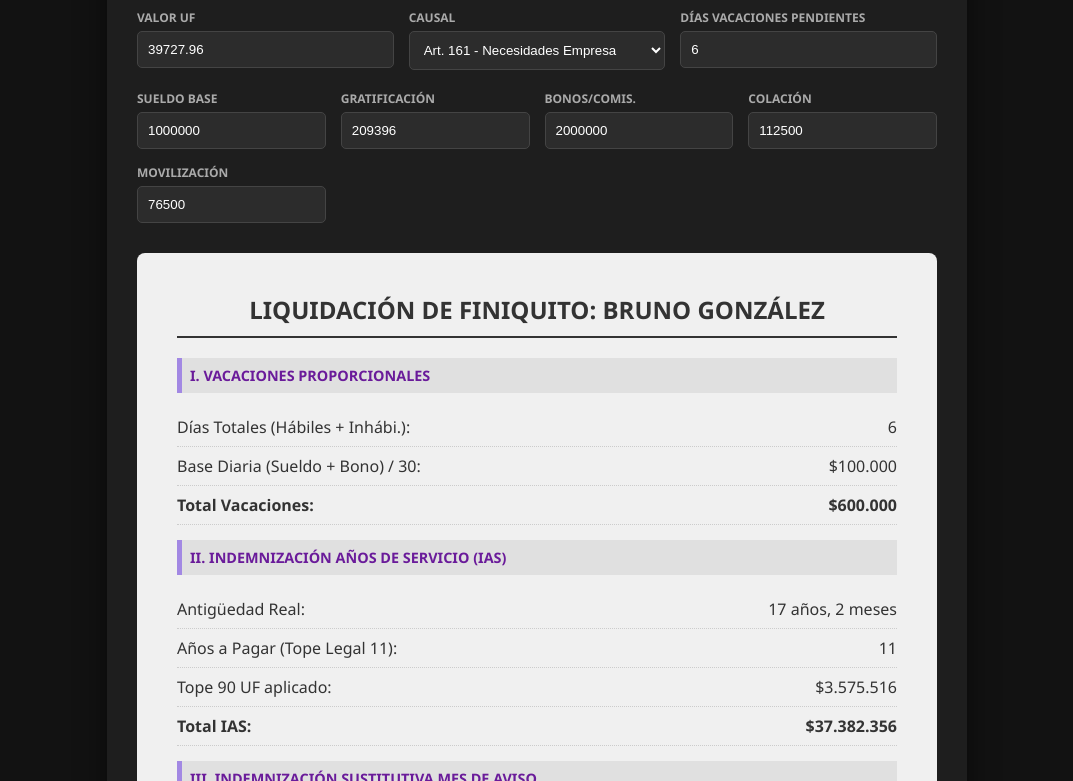
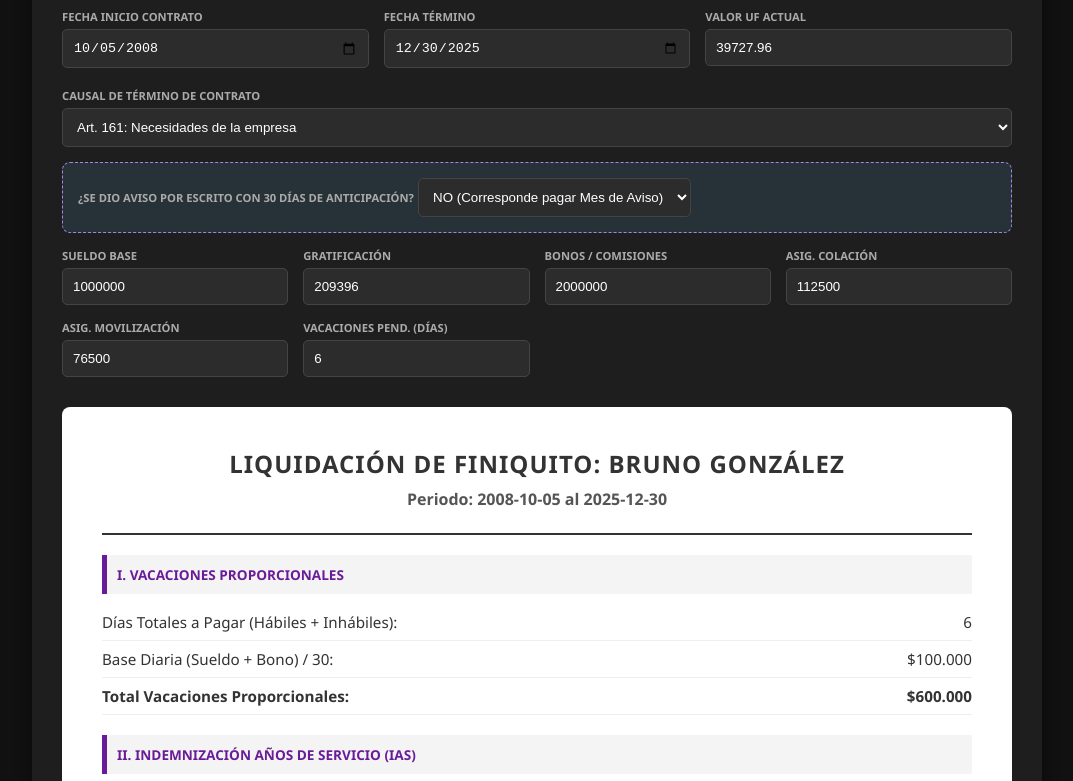
Before and after one commit to BrunoGoMu/finiquito-calculadora, a plain HTML site: page index.html in a window 1280 px wide. Shown: the part 132-913 px from the top of the page, without its empty margins (103-1176 px from the left). Drawn offline with Linux system fonts and the light colour scheme.

Commit message:
Add files via upload

```diff
--- a/index.html
+++ b/index.html
@@ -2,127 +2,203 @@
 <html lang="es">
 <head>
     <meta charset="UTF-8">
-    <title>Calculadora de Finiquito - Bruno González</title>
+    <title>Calculadora de Finiquito Profesional - Bruno González</title>
     <script src="https://cdnjs.cloudflare.com/ajax/libs/html2pdf.js/0.10.1/html2pdf.bundle.min.js"></script>
     <style>
         :root { --bg: #121212; --card: #1e1e1e; --purple: #a288e3; --green: #00ff88; --text: #e0e0e0; }
         body { font-family: 'Segoe UI', sans-serif; background: var(--bg); color: var(--text); padding: 20px; display: flex; flex-direction: column; align-items: center; }
-        .container { background: var(--card); padding: 30px; border-radius: 12px; max-width: 800px; width: 100%; border-top: 5px solid var(--purple); box-shadow: 0 10px 30px rgba(0,0,0,0.5); }
-        h2 { color: var(--purple); text-align: center; margin-bottom: 25px; }
+        .container { background: var(--card); padding: 30px; border-radius: 12px; max-width: 950px; width: 100%; border-top: 5px solid var(--purple); box-shadow: 0 10px 30px rgba(0,0,0,0.5); }
+        h2 { color: var(--purple); text-align: center; margin-bottom: 25px; text-transform: uppercase; letter-spacing: 1px; }
         .grid { display: grid; grid-template-columns: repeat(auto-fit, minmax(180px, 1fr)); gap: 15px; margin-bottom: 20px; }
         .field { display: flex; flex-direction: column; }
-        label { font-size: 0.75rem; color: #aaa; margin-bottom: 5px; font-weight: bold; }
-        input, select { background: #2c2c2c; border: 1px solid #444; color: white; padding: 10px; border-radius: 5px; outline: none; }
+        label { font-size: 0.7rem; color: #aaa; margin-bottom: 5px; font-weight: bold; text-transform: uppercase; }
+        input, select { background: #2c2c2c; border: 1px solid #444; color: white; padding: 10px; border-radius: 5px; outline: none; transition: 0.3s; }
+        input:focus { border-color: var(--purple); }
 
-        /* Informe en Pantalla Estilo Profesional */
-        #informe-final { background: #f0f0f0; color: #333; padding: 40px; margin-top: 30px; border-radius: 8px; width: 100%; box-sizing: border-box; }
-        .sec-titulo { background: #e0e0e0; padding: 8px; font-weight: bold; border-left: 5px solid #a288e3; margin: 15px 0; color: #6a1b9a; text-transform: uppercase; font-size: 0.9rem; }
-        .fila { display: flex; justify-content: space-between; padding: 8px 0; border-bottom: 1px dotted #ccc; }
-        .total-box { font-size: 1.6rem; text-align: right; margin-top: 25px; color: #1b5e20; font-weight: bold; border-top: 2px solid #333; padding-top: 15px; }
+        .condicional-aviso { background: #263238; padding: 15px; border-radius: 8px; margin: 15px 0; border: 1px dashed var(--purple); display: none; }
+
+        #informe-final { background: white; color: #333; padding: 40px; margin-top: 30px; border-radius: 8px; width: 100%; box-sizing: border-box; }
+        .sec-titulo { background: #f4f4f4; padding: 10px; font-weight: bold; border-left: 5px solid #6a1b9a; margin: 20px 0 10px 0; color: #6a1b9a; text-transform: uppercase; font-size: 0.85rem; }
+        .fila { display: flex; justify-content: space-between; padding: 8px 0; border-bottom: 1px solid #eee; font-size: 0.95rem; }
+        .total-box { font-size: 1.8rem; text-align: right; margin-top: 30px; color: #1b5e20; font-weight: bold; border-top: 2px solid #333; padding-top: 15px; }
+        .nota-legal { font-size: 0.75rem; color: #777; margin-top: 10px; font-style: italic; }
 
         #btnPDF { width: 100%; background: var(--green); color: #121212; padding: 15px; border: none; border-radius: 5px; font-weight: bold; cursor: pointer; font-size: 1.1rem; margin-top: 20px; transition: 0.3s; }
-        #btnPDF:hover { filter: brightness(1.2); }
+        #btnPDF:hover { filter: brightness(1.1); transform: translateY(-2px); }
     </style>
 </head>
 <body>
 
 <div class="container">
-    <h2>Sistema de Finiquitos</h2>
+    <h2>Calculadora de Finiquito Profesional</h2>
 
     <div class="grid">
-        <div class="field"><label>VALOR UF</label><input type="number" id="vUF" value="39727.96" oninput="calcular()"></div>
-        <div class="field"><label>CAUSAL</label>
-            <select id="causal" onchange="calcular()">
-                <option value="161">Art. 161 - Necesidades Empresa</option>
-                <option value="159">Art. 159 - Renuncia/Mutuo Acuerdo</option>
-            </select>
-        </div>
-        <div class="field"><label>DÍAS VACACIONES PENDIENTES</label><input type="number" id="vDias" value="6" oninput="calcular()"></div>
+        <div class="field"><label>Fecha Inicio Contrato</label><input type="date" id="fInicio" value="2008-10-05" onchange="calcular()"></div>
+        <div class="field"><label>Fecha Término</label><input type="date" id="fTermino" value="2025-12-30" onchange="calcular()"></div>
+        <div class="field"><label>Valor UF Actual</label><input type="number" id="vUF" value="39727.96" oninput="calcular()"></div>
+    </div>
+
+    <div class="field" style="margin-bottom: 15px;">
+        <label>Causal de Término de Contrato</label>
+        <select id="causal" onchange="verificarCausal()">
+            <option value="159-1">Art. 159 N°1: Mutuo Acuerdo de las Partes</option>
+            <option value="159-2">Art. 159 N°2: Renuncia del Trabajador</option>
+            <option value="159-3">Art. 159 N°3: Muerte del Trabajador</option>
+            <option value="159-4">Art. 159 N°4: Vencimiento del plazo convenido</option>
+            <option value="159-5">Art. 159 N°5: Termino del trabajo acordado</option>
+            <option value="159-6">Art. 159 N°6: Caso fortuito o fuerza mayor</option>
+            <option value="160-1">Art. 160 N°1: Conductas indebidas o graves del trabajador</option>
+            <option value="160-2">Art. 160 N°2: Realizar actividades prohibidas en el contrato</option>
+            <option value="160-3">Art. 160 N°3: Inasistencia Injustificada</option>
+            <option value="160-4">Art. 160 N°4: Abandono del trabajo</option>
+            <option value="160-5">Art. 160 N°5: Actos u omisiones temerarias (Seguridad)</option>
+            <option value="160-6">Art. 160 N°6: Perjuicio material causado intencionalmente</option>
+            <option value="160-7">Art. 160 N°7: Incumplimiento grave de las obligaciones</option>
+            <option value="161-1" selected>Art. 161: Necesidades de la empresa</option>
+            <option value="161-2">Art. 161: Desahucio escrito del empleador</option>
+            <option value="163">Art. 163 Bis: Por procedimiento concursal de liquidación</option>
+            <option value="171-1">Art. 171: Autodespido por Incumplimiento grave</option>
+            <option value="171-2">Art. 171: Autodespido por otras causales</option>
+        </select>
+    </div>
+
+    <div id="boxAviso" class="condicional-aviso">
+        <label>¿Se dio aviso por escrito con 30 días de anticipación?</label>
+        <select id="avisoPrevio" onchange="calcular()">
+            <option value="NO">NO (Corresponde pagar Mes de Aviso)</option>
+            <option value="SI">SÍ (No corresponde pago)</option>
+        </select>
     </div>
 
     <div class="grid">
-        <div class="field"><label>SUELDO BASE</label><input type="number" id="sBase" value="1000000" oninput="calcular()"></div>
-        <div class="field"><label>GRATIFICACIÓN</label><input type="number" id="sGrat" value="209396" oninput="calcular()"></div>
-        <div class="field"><label>BONOS/COMIS.</label><input type="number" id="sBono" value="2000000" oninput="calcular()"></div>
-        <div class="field"><label>COLACIÓN</label><input type="number" id="sCola" value="112500" oninput="calcular()"></div>
-        <div class="field"><label>MOVILIZACIÓN</label><input type="number" id="sMovi" value="76500" oninput="calcular()"></div>
+        <div class="field"><label>Sueldo Base</label><input type="number" id="sBase" value="1000000" oninput="calcular()"></div>
+        <div class="field"><label>Gratificación</label><input type="number" id="sGrat" value="209396" oninput="calcular()"></div>
+        <div class="field"><label>Bonos / Comisiones</label><input type="number" id="sBono" value="2000000" oninput="calcular()"></div>
+        <div class="field"><label>Asig. Colación</label><input type="number" id="sCola" value="112500" oninput="calcular()"></div>
+        <div class="field"><label>Asig. Movilización</label><input type="number" id="sMovi" value="76500" oninput="calcular()"></div>
+        <div class="field"><label>Vacaciones Pend. (Días)</label><input type="number" id="vDias" value="6" oninput="calcular()"></div>
     </div>
 
     <div id="informe-final">
-        <div style="text-align:center; border-bottom: 2px solid #333; padding-bottom: 10px; margin-bottom: 20px;">
+        <div style="text-align:center; border-bottom: 2px solid #333; padding-bottom: 15px;">
             <h2 style="margin:0; color:#333">LIQUIDACIÓN DE FINIQUITO: BRUNO GONZÁLEZ</h2>
+            <p id="infoFechas" style="margin:8px 0; color:#555; font-weight: bold;"></p>
         </div>
 
         <div class="sec-titulo">I. VACACIONES PROPORCIONALES</div>
-        <div class="fila"><span>Días Totales (Hábiles + Inhábi.):</span><span id="txtDias">6</span></div>
+        <div class="fila"><span>Días Totales a Pagar (Hábiles + Inhábiles):</span><span id="txtDias">6</span></div>
         <div class="fila"><span>Base Diaria (Sueldo + Bono) / 30:</span><span id="txtBaseDia">$100.000</span></div>
-        <div class="fila" style="font-weight:bold;"><span>Total Vacaciones:</span><span id="resVac">$600.000</span></div>
+        <div class="fila" style="font-weight:bold; color: #333;"><span>Total Vacaciones Proporcionales:</span><span id="resVac">$600.000</span></div>
 
-        <div class="sec-titulo">II. INDEMNIZACIÓN AÑOS DE SERVICIO (IAS)</div>
-        <div class="fila"><span>Antigüedad Real:</span><span>17 años, 2 meses</span></div>
-        <div class="fila"><span>Años a Pagar (Tope Legal 11):</span><span>11</span></div>
-        <div class="fila"><span>Tope 90 UF aplicado:</span><span id="resTope">$3.575.516</span></div>
-        <div class="fila" style="font-weight:bold;"><span>Total IAS:</span><span id="resIAS">$37.382.356</span></div>
+        <div id="resDetalleIAS" style="display:block;">
+            <div class="sec-titulo">II. INDEMNIZACIÓN AÑOS DE SERVICIO (IAS)</div>
+            <div class="fila"><span>Antigüedad Calculada:</span><span id="txtAntiguedad">17 años</span></div>
+            <div class="fila"><span>Años a Pagar (Tope Legal 11):</span><span>11</span></div>
+            <div class="fila"><span>Suma Base Mensual (Base+Grat+Bono+Cola+Movi):</span><span id="txtBaseMensual">$3.398.396</span></div>
+            <div class="fila"><span>Tope 90 UF aplicado:</span><span id="resTope">$3.575.516</span></div>
+            <div class="fila" style="font-weight:bold; color: #333;"><span>Total Indemnización Años de Servicio:</span><span id="resIAS">$37.382.354</span></div>
+        </div>
 
-        <div id="secAviso" style="display:block;">
+        <div id="resDetalleAviso" style="display:none;">
             <div class="sec-titulo">III. INDEMNIZACIÓN SUSTITUTIVA MES DE AVISO</div>
-            <div class="fila"><span>Monto (Base Mensual con Tope):</span><span id="resAviso">$3.398.396</span></div>
+            <div class="fila"><span>Monto Mes de Aviso (Con tope 90 UF):</span><span id="resMontoAviso">$3.398.396</span></div>
         </div>
 
         <div class="total-box">
             MONTO TOTAL LÍQUIDO: <span id="resTotal">$41.380.752</span>
         </div>
+        <p class="nota-legal">* Cálculo estimativo sujeto a validación de imposiciones y deudas previsionales.</p>
     </div>
 
-    <button id="btnPDF" onclick="descargarPDF()">GENERAR INFORME PDF</button>
+    <button id="btnPDF" onclick="descargarPDF()">DESCARGAR INFORME EN PDF</button>
 </div>
 
 <script>
     const fmc = (v) => '$' + Math.round(v).toLocaleString('es-CL');
 
+    function verificarCausal() {
+        const causal = document.getElementById('causal').value;
+        const boxAviso = document.getElementById('boxAviso');
+
+        // El aviso previo solo es relevante para Necesidades de la Empresa o Desahucio (161)
+        if (causal.startsWith('161')) {
+            boxAviso.style.display = 'block';
+        } else {
+            boxAviso.style.display = 'none';
+            document.getElementById('avisoPrevio').value = "SI";
+        }
+        calcular();
+    }
+
+    function calcularAntiguedad(inicio, termino) {
+        let start = new Date(inicio);
+        let end = new Date(termino);
+        let diff = end.getFullYear() - start.getFullYear();
+        if (end.getMonth() < start.getMonth() || (end.getMonth() == start.getMonth() && end.getDate() < start.getDate())) {
+            diff--;
+        }
+        return diff < 0 ? 0 : diff;
+    }
+
     function calcular() {
+        const fI = document.getElementById('fInicio').value;
+        const fT = document.getElementById('fTermino').value;
         const uf = parseFloat(document.getElementById('vUF').value) || 0;
-        const diasVac = parseFloat(document.getElementById('vDias').value) || 0;
         const sBase = parseFloat(document.getElementById('sBase').value) || 0;
+        const sGrat = parseFloat(document.getElementById('sGrat').value) || 0;
         const sBono = parseFloat(document.getElementById('sBono').value) || 0;
-        const sGrat = parseFloat(document.getElementById('sGrat').value) || 0;
         const sCola = parseFloat(document.getElementById('sCola').value) || 0;
         const sMovi = parseFloat(document.getElementById('sMovi').value) || 0;
+        const diasVac = parseFloat(document.getElementById('vDias').value) || 0;
+        const aviso = document.getElementById('avisoPrevio').value;
         const causal = document.getElementById('causal').value;
 
-        // Cálculos de base y topes
-        const baseCalculo = sBase + sGrat + sBono + sCola + sMovi;
+        // Base de cálculo integral (Sueldo + Grat + Bonos + Colación + Movilización)
+        const sumaTotalMensual = sBase + sGrat + sBono + sCola + sMovi;
         const tope90 = uf * 90;
-        const baseConTope = Math.min(baseCalculo, tope90);
+        const baseConTope = Math.min(sumaTotalMensual, tope90);
+
+        // Lógica de pago de IAS: Solo si es Art. 161, 163 o 171
+        const correspondeIAS = (causal.startsWith('161') || causal === '163' || causal.startsWith('171'));
+
+        const añosReales = calcularAntiguedad(fI, fT);
+        const añosAPagar = Math.min(añosReales, 11);
+        let iasTotal = correspondeIAS ? (baseConTope * añosAPagar) : 0;
+
+        // Vacaciones (Siempre se pagan) - Base: Sueldo Base + Bonos variables
         const baseDiariaVac = (sBase + sBono) / 30;
+        const vacTotal = baseDiariaVac * diasVac;
 
-        const iasFinal = baseConTope * 11;
-        const vacFinal = baseDiariaVac * diasVac;
-
-        // Lógica de Mes de Aviso
-        let avisoMonto = 0;
-        if (causal === "161") {
-            avisoMonto = baseConTope;
-            document.getElementById('secAviso').style.display = 'block';
+        // Mes de Aviso: Solo si es Art 161 y NO se avisó
+        let montoAviso = 0;
+        if (causal.startsWith('161') && aviso === "NO") {
+            montoAviso = baseConTope;
+            document.getElementById('resDetalleAviso').style.display = 'block';
         } else {
-            document.getElementById('secAviso').style.display = 'none';
+            document.getElementById('resDetalleAviso').style.display = 'none';
         }
 
-        // Actualizar UI
+        // Mostrar u ocultar sección IAS en el informe
+        document.getElementById('resDetalleIAS').style.display = correspondeIAS ? 'block' : 'none';
+
+        // Actualizar Informe
+        document.getElementById('infoFechas').innerText = `Periodo: ${fI} al ${fT}`;
         document.getElementById('txtDias').innerText = diasVac;
         document.getElementById('txtBaseDia').innerText = fmc(baseDiariaVac);
-        document.getElementById('resVac').innerText = fmc(vacFinal);
+        document.getElementById('resVac').innerText = fmc(vacTotal);
+        document.getElementById('txtAntiguedad').innerText = `${añosReales} años`;
+        document.getElementById('txtBaseMensual').innerText = fmc(sumaTotalMensual);
         document.getElementById('resTope').innerText = fmc(tope90);
-        document.getElementById('resIAS').innerText = fmc(iasFinal);
-        document.getElementById('resAviso').innerText = fmc(avisoMonto);
-        document.getElementById('resTotal').innerText = fmc(iasFinal + vacFinal + avisoMonto);
+        document.getElementById('resIAS').innerText = fmc(iasTotal);
+        document.getElementById('resMontoAviso').innerText = fmc(montoAviso);
+        document.getElementById('resTotal').innerText = fmc(iasTotal + vacTotal + montoAviso);
     }
 
     function descargarPDF() {
         const element = document.getElementById('informe-final');
         const opt = {
             margin: 0.5,
-            filename: 'Finiquito_Bruno_Gonzalez.pdf',
+            filename: 'Finiquito_Oficial_Chile.pdf',
             image: { type: 'jpeg', quality: 0.98 },
             html2canvas: { scale: 2 },
             jsPDF: { unit: 'in', format: 'letter', orientation: 'portrait' }
@@ -130,7 +206,7 @@
         html2pdf().set(opt).from(element).save();
     }
 
-    window.onload = calcular;
+    window.onload = verificarCausal;
 </script>
 </body>
 </html>
```
